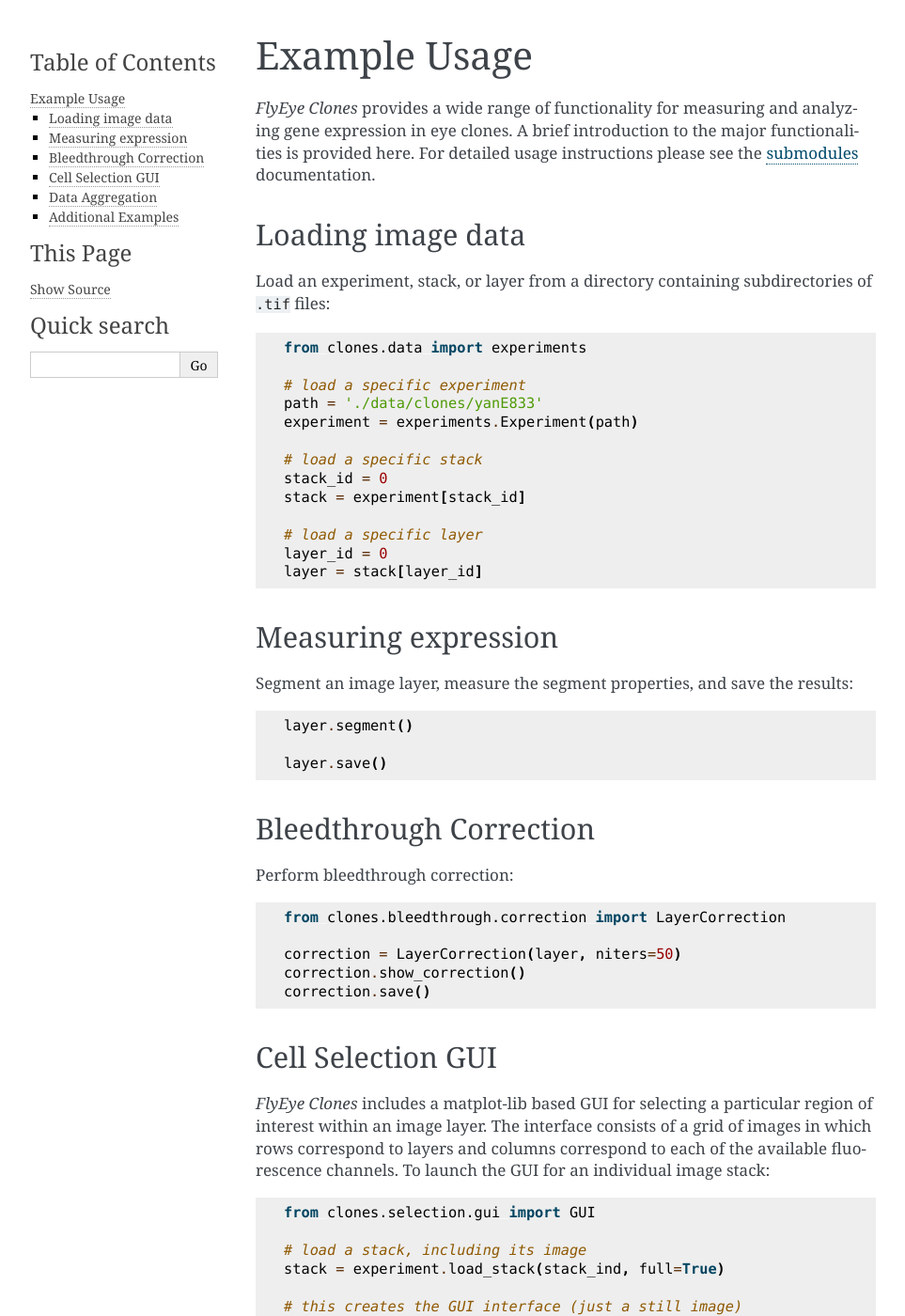
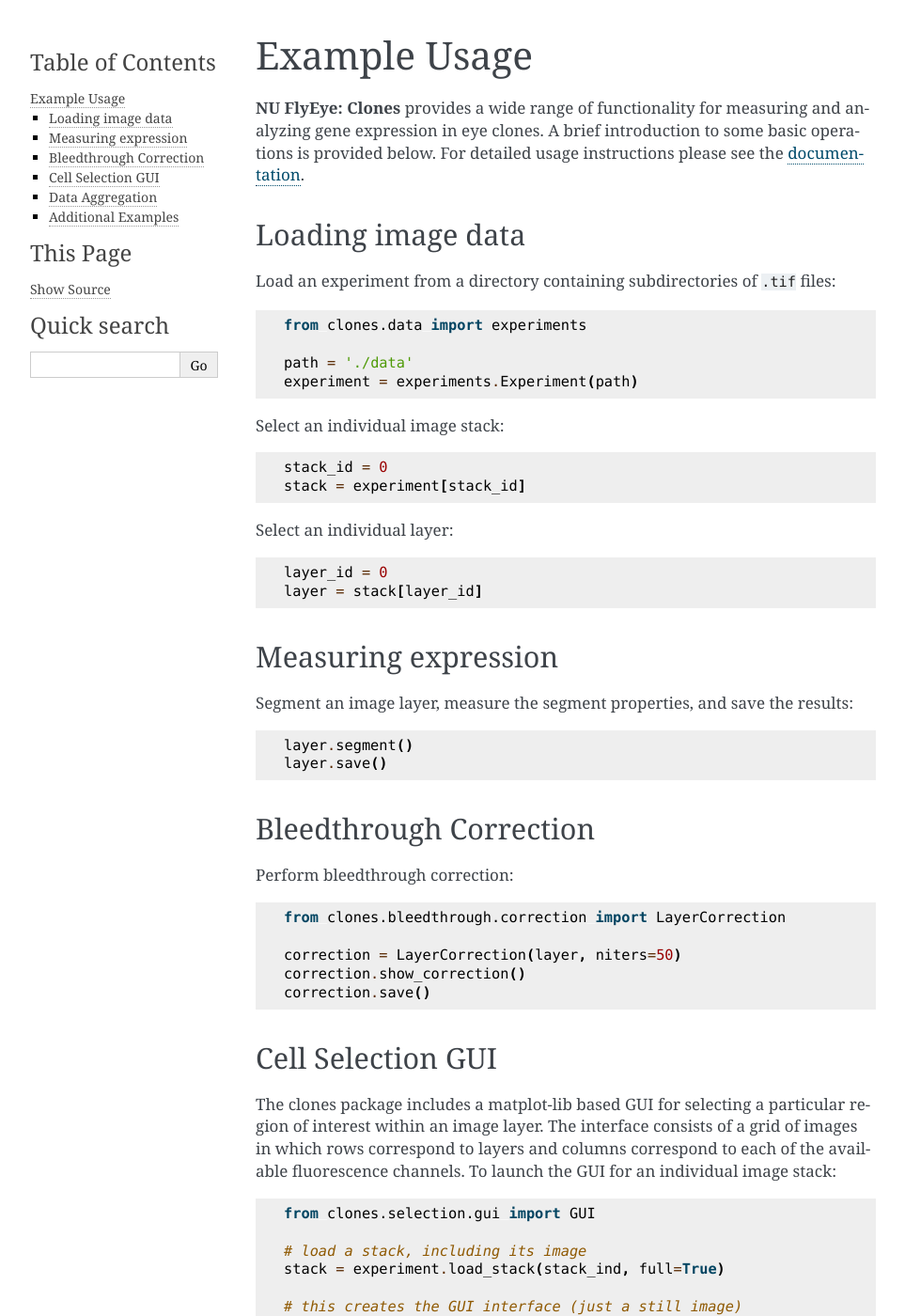
Before and after one commit to sbernasek/flyqma, a Sphinx documentation site: the page built from docs/source/usage.rst, in a window 1280 px wide and 1400 px high. Shown: the whole window at 94% size, without its empty margins (148-1111 px from the left). Built offline with Sphinx 7.4.7, drawn with Linux system fonts in a browser that asks for light colours.

Commit message:
reformatted to NU FlyEye

```diff
--- a/docs/source/contact.rst
+++ b/docs/source/contact.rst
@@ -7,6 +7,4 @@ Contact Us
 ==========
 
 
-*NU FlyEye Clones* is co-developed by the `Amaral <https://amaral.northwestern.edu/>`_ and `Bagheri <http://bagheri.northwestern.edu/>`_ labs in the Department of Chemical and Biological Engineering at Northwestern University.
-
-For questions regarding *NU FlyEye Clones* or any other component of the *NU FlyEy* suite, please feel free to contact us via email.
+The **NU FlyEye** platform is co-developed by the `Amaral <https://amaral.northwestern.edu/>`_ and `Bagheri <http://bagheri.northwestern.edu/>`_ labs in the Department of Chemical and Biological Engineering at Northwestern University. Please feel free to contact us via email with any questions regarding the platform and its applications.
--- a/docs/source/installation.rst
+++ b/docs/source/installation.rst
@@ -1,5 +1,5 @@
-NU FlyEye Clones Installation
-=============================
+Installation
+============
 
 After downloading the `latest distribution <https://github.com/sebastianbernasek/clones/archive/v0.1-beta.tar.gz>`_, the simplest method is to install via ``pip``:
 
--- a/docs/source/usage.rst
+++ b/docs/source/usage.rst
@@ -1,28 +1,34 @@
-=============
 Example Usage
 =============
 
-*FlyEye Clones* provides a wide range of functionality for measuring and analyzing gene expression in eye clones. A brief introduction to the major functionalities is provided here. For detailed usage instructions please see the :ref:`submodules <modules>` documentation.
+**NU FlyEye: Clones** provides a wide range of functionality for measuring and analyzing gene expression in eye clones. A brief introduction to some basic operations is provided below. For detailed usage instructions please see the :ref:`documentation <documentation>`.
 
 
 Loading image data
 ------------------
 
-Load an experiment, stack, or layer from a directory containing subdirectories of ``.tif`` files:
+Load an experiment from a directory containing subdirectories of ``.tif`` files:
 
 .. code-block:: python
 
     from clones.data import experiments
 
-    # load a specific experiment
-    path = './data/clones/yanE833'
+    path = './data'
     experiment = experiments.Experiment(path)
 
-    # load a specific stack
+
+Select an individual image stack:
+
+.. code-block:: python
+
     stack_id = 0
     stack = experiment[stack_id]
 
-    # load a specific layer
+
+Select an individual layer:
+
+.. code-block:: python
+
     layer_id = 0
     layer = stack[layer_id]
 
@@ -33,11 +39,9 @@ Measuring expression
 
 Segment an image layer, measure the segment properties, and save the results:
 
-
 .. code-block:: python
 
     layer.segment()
-
     layer.save()
 
 
@@ -58,7 +62,7 @@ Perform bleedthrough correction:
 Cell Selection GUI
 ------------------
 
-*FlyEye Clones* includes a matplot-lib based GUI for selecting a particular region of interest within an image layer. The interface consists of a grid of images in which rows correspond to layers and columns correspond to each of the available fluorescence channels. To launch the GUI for an individual image stack:
+The clones package includes a matplot-lib based GUI for selecting a particular region of interest within an image layer. The interface consists of a grid of images in which rows correspond to layers and columns correspond to each of the available fluorescence channels. To launch the GUI for an individual image stack:
 
 .. code-block:: python
 
```
Also changed, not shown: docs/aboutus.html (deleted, +0 -105 lines), docs/source/documentation.rst (added, +16 -0 lines), docs/source/index.rst (+13 -14 lines), docs/source/modules.rst (deleted, +0 -16 lines), 5 other files.
